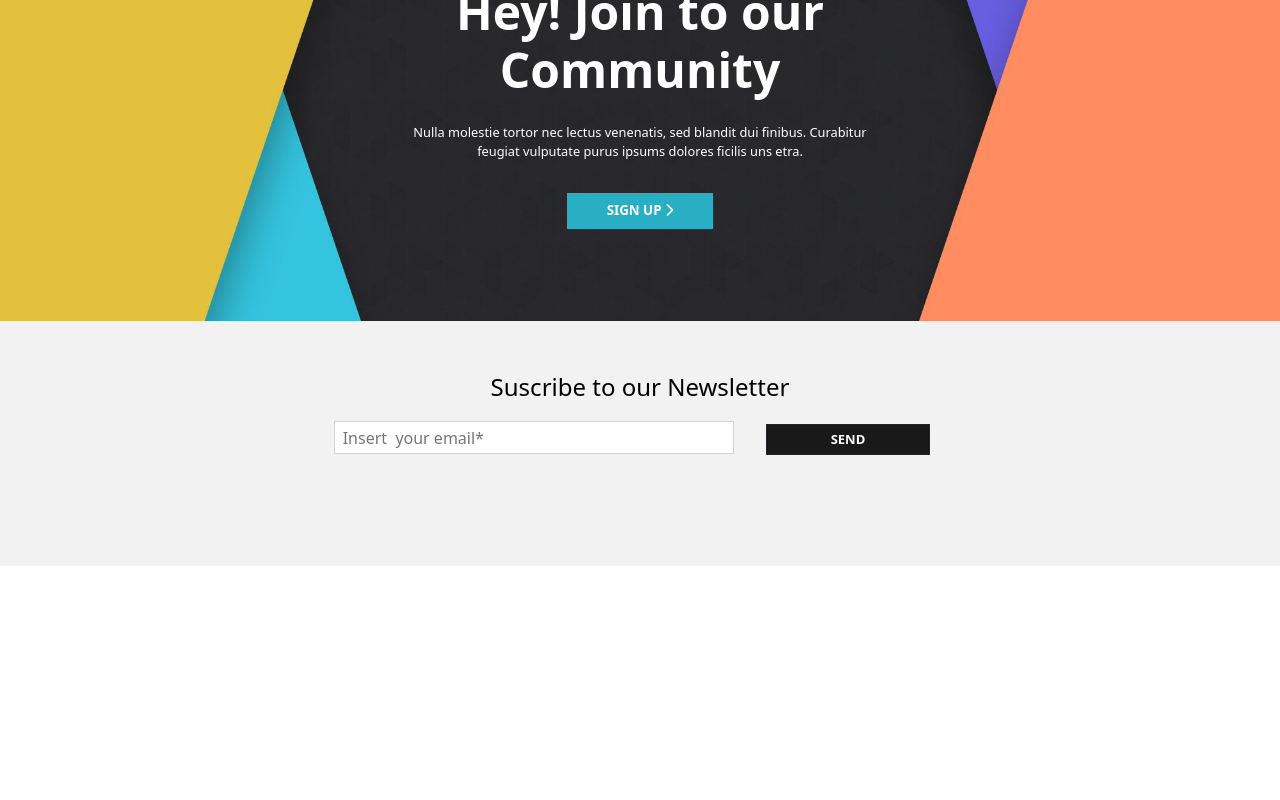
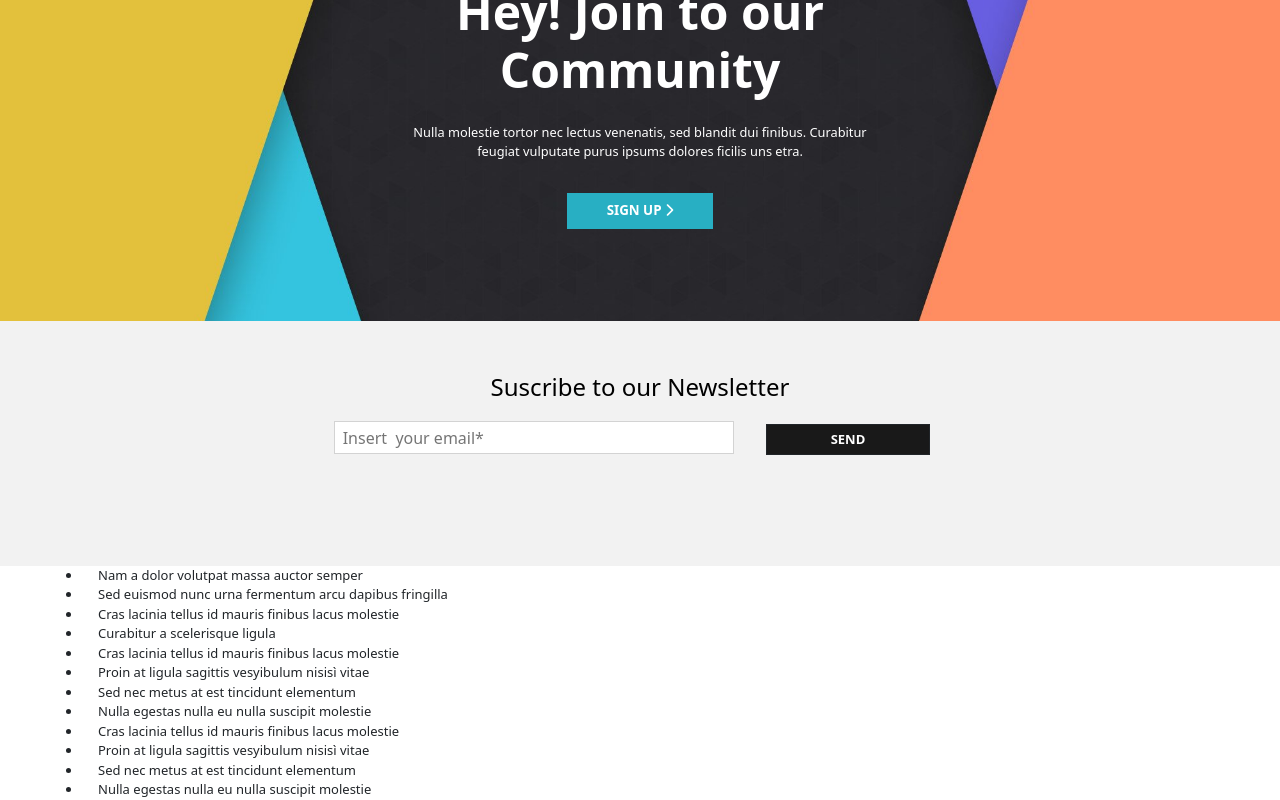
Before and after one commit to Michelazani/proj-html-vuejs, a Vue app: page / in a window 1280 px wide. Shown: the part 3884-4684 px from the top of the page. Before the commit the page ends 4450 px from the top, so only its background shows below. Built offline with nearby package versions, Linux system fonts and the light colour scheme.

Commit message:
creazione pops per il footer e relativo collegamento

```diff
--- a/src/components/AppFooter.vue
+++ b/src/components/AppFooter.vue
@@ -1,11 +1,66 @@
 <script >
-
+import FooterListMenu from './FooterListMenu.vue';
 export default{
     name: 'AppFooter',
     data() {
         return {
-
+            popularTopics:[{
+                    id: 1,
+                    link: 'Nam a dolor volutpat massa auctor semper'
+                },
+                {
+                    id: 2,
+                    link: 'Sed euismod nunc urna fermentum arcu dapibus fringilla'
+                },
+                {
+                    id: 3,
+                    link: 'Cras lacinia tellus id mauris finibus lacus molestie'
+                },
+                {
+                    id: 4,
+                    link: 'Curabitur a scelerisque ligula'
+                }
+            ],
+            recentTopics:[
+                {
+                    id: 1,
+                    link: 'Cras lacinia tellus id mauris finibus lacus molestie'
+                },
+                {
+                    id: 2,
+                    link: 'Proin at ligula sagittis vesyibulum nisisì vitae'
+                },
+                {
+                    id: 3,
+                    link: 'Sed nec metus at est tincidunt elementum'
+                },
+                {
+                    id: 4,
+                    link: 'Nulla egestas nulla eu nulla suscipit molestie'
+                }
+            ],
+            latestReplies:[
+                {
+                    id: 1,
+                    link: 'Cras lacinia tellus id mauris finibus lacus molestie'
+                },
+                {
+                    id: 2,
+                    link: 'Cras lacinia tellus id mauris finibus lacus molestie'
+                },
+                {
+                    id: 3,
+                    link: 'Nulla egestas nulla eu nulla suscipit molestie'
+                },
+                {
+                    id: 4,
+                    link: 'Maurus ac nubh quis eros sagittis lacinia a et dui'
+                }
+            ]
         }
+    },
+    components:{
+        FooterListMenu
     }
 }
 </script>
@@ -16,7 +71,29 @@ export default{
          3. space between con icons
          4. position per ^ -->
     <footer>
+        <section class="container upper-footer">
+            <div class=" popular-topics">
+                <ul>
+                    <!-- ciclo le props per il totale degli oggetti -->
+                    <FooterListMenu v-for="popularTopic in popularTopics" :linkFooter="popularTopic.link"/>
+                </ul>
+            </div>
+            <div class="recent-topics">
+                <ul>
+                    <!-- ciclo le props per il totale degli oggetti -->
+                    <FooterListMenu v-for="recentTopic in recentTopics" :linkFooter="recentTopic.link"/>
+                </ul>
+            </div>
+            <div class="latest-replies">
+                <ul>
+                    <!-- ciclo le props per il totale degli oggetti -->
+                    <FooterListMenu v-for="latestReply in recentTopics" :linkFooter="latestReply.link"/>
+                </ul>
+            </div>
+        </section>
+        <section class="lower-footer">
 
+        </section>
     </footer>
 </template>
 
--- /dev/null
+++ b/src/components/FooterListMenu.vue
@@ -0,0 +1,22 @@
+<script >
+
+export default{
+    name: 'MenuElement',
+    // definisco le props che vado ad utilizzare nel MenuList
+    props: [
+        'linkFooter'
+    ]
+}
+</script>
+
+<template>
+    <!-- scrivo la props che ho riportato nel vfor con :(nome props) tra le grafe  -->
+    <li>{{ linkFooter }}</li>
+</template>
+
+<style lang="scss" scoped>
+li{
+    padding: 0 1rem;
+    font-size: small;
+}
+</style>
```
